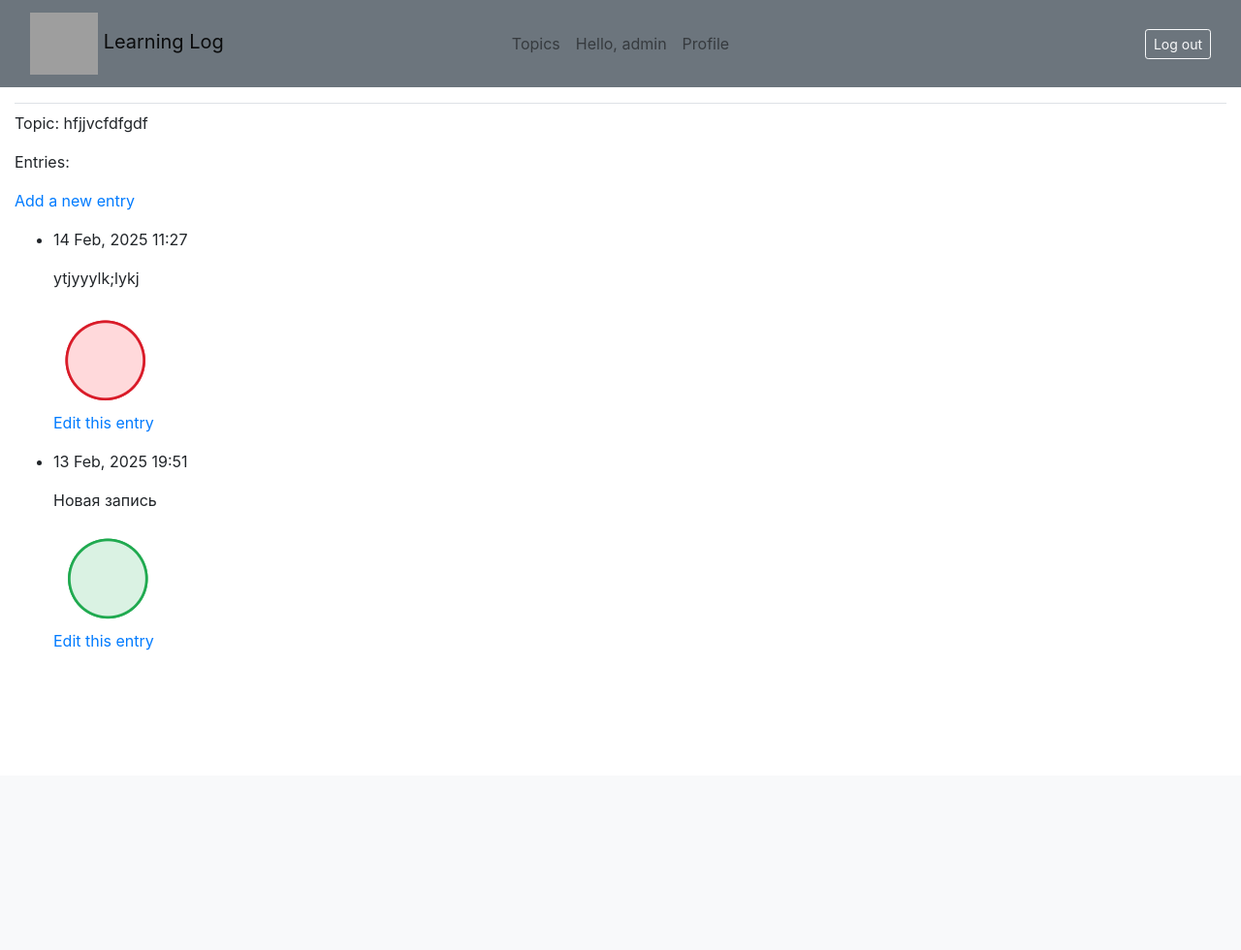
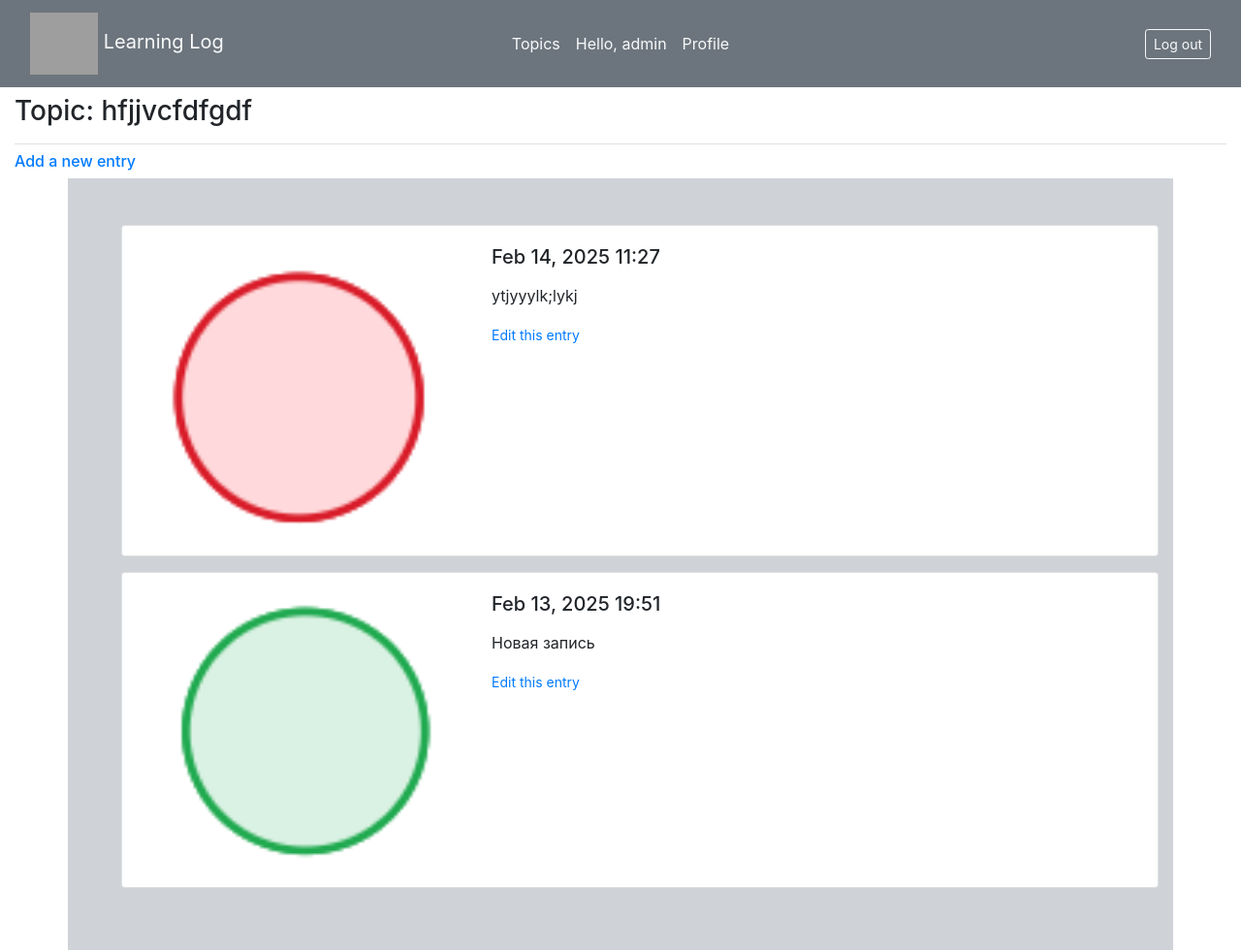
Before and after one commit to ankobets/learning_log, a Django app: page /topics/2/ in a window 1280 px wide. Shown: the whole page at 97% size. Before the commit the page ends 671 px from the top, so only its background shows below. Run offline with Django 5.2, Linux system fonts and the light colour scheme; a user stored in the database is signed in; data comes from the database, SQL or seed files in the repository; both versions use the stored data as it was after the commit; some libraries are stand-ins or nearby versions; grey boxes are pictures that could not be loaded.

Commit message:
Edited pages

```diff
--- a/learning_logs/templates/learning_logs/base.html
+++ b/learning_logs/templates/learning_logs/base.html
@@ -5,9 +5,7 @@
 <head>
     <meta charset="UTF-8">
     <meta name="viewport" content="width=device-width, initial-scale=1, shrink-to-fit=no" >
-    <link href="//maxcdn.bootstrapcdn.com/bootstrap/4.1.1/css/bootstrap.min.css" rel="stylesheet" id="bootstrap-css">
-    <script src="//maxcdn.bootstrapcdn.com/bootstrap/4.1.1/js/bootstrap.min.js"></script>
-    <script src="//cdnjs.cloudflare.com/ajax/libs/jquery/3.2.1/jquery.min.js"></script>
+
 
     <title>Learning Log</title>
 
@@ -27,7 +25,7 @@
         <div class="collapse navbar-collapse " id="navbarCollapse">
             <div class="container  ">
 
-                <a class="navbar-brand " href="{% url 'learning_logs:index' %}">
+                <a class="navbar-brand text-light" href="{% url 'learning_logs:index' %}">
                     <img src="/media/logo.png" alt="Logo" width="70" height="64" class="d-inline-block align-text-middle">
                     Learning Log
                 </a>
@@ -36,31 +34,31 @@
             <div class="container justify-content-center ">
                 <ul class="navbar-nav me-auto mb-2 mb-lg-0 ">
                     <li class="nav-item">
-                        <a class="nav-link" href="{% url 'learning_logs:topics'%}">
+                        <a class="nav-link text-light" href="{% url 'learning_logs:topics'%}">
                             Topics
                         </a>
                     </li>
 
                     {% if user.is_authenticated %}
                     <li class="nav-item">
-                            <a class="nav-link" href="{% url 'users:profile' %}">
+                            <a class="nav-link text-light" href="{% url 'users:profile' %}">
                                 Hello, {{ user.username }}
                             </a>
                     </li>
                     <li class="nav-item">
-                            <a class="nav-link" href="{% url 'users:profile' %}">
+                            <a class="nav-link text-light" href="{% url 'users:profile' %}">
                                 Profile
                             </a>
                     </li>
 
                     {% else %}
                     <li class="nav-item">
-                        <a class="nav-link" href="{% url 'users:register' %}">
+                        <a class="nav-link text-light" href="{% url 'users:register' %}">
                             Register
                         </a>
                     </li>
                     <li class="nav-item">
-                        <a class="nav-link" href="{% url 'users:login' %}">
+                        <a class="nav-link text-light" href="{% url 'users:login' %}">
                             Log in
                         </a>
                     </li>
--- a/learning_logs/templates/learning_logs/topic.html
+++ b/learning_logs/templates/learning_logs/topic.html
@@ -1,35 +1,51 @@
 {% extends "learning_logs/base.html" %}
+
+{%  block page_header %}
+
+<h3>Topic: {{ topic }}</h3>
+
+{% endblock page_header %}
 
 {% block content %}
 
-<p>
-    Topic: {{ topic }}
-</p>
-<p>
-    Entries:
-</p>
-<p>
+<h6>
     <a href="{% url 'learning_logs:new_entry' topic.id %}">Add a new entry</a>
-</p>
+</h6>
+
+<div class="container py-5 custom-bg">
+
+    <style>
+        .custom-bg {
+        background-color: #cfd3d8;
+        }
+    </style>
 <ul>
     {% for entry in entries %}
-    <li>
+    <div class="card mb-3 container-fluid">
+        <div class="row no-gutters">
+            <div class="col-md-4">
+                <img src="{{ entry.ex_data.url }}" alt="..." class="card-img-top ">
+            </div>
+            <div class="col-md-8">
+                <div class="card-body">
+                    <h5 class="card-title">{{ entry.date_added|date:'M d, Y H:i' }}</h5>
+                    <p class="card-text">{{ entry.text|linebreaks }}</p>
+                    <p class="card-text">
+                        <small class="text-muted">
+                            <a href="{% url 'learning_logs:edit_entry' entry.id %}">Edit this entry</a>
+                        </small>
+                    </p>
+                </div>
+            </div>
+        </div>
+    </div>
 
-        <p>{{ entry.date_added|date:'d M, Y H:i' }}</p>
-        <p>
-            {{ entry.text|linebreaks }}
-        </p>
-        <img src="{{ entry.ex_data.url }}">
-        <p>
-            <a href="{% url 'learning_logs:edit_entry' entry.id %}">Edit this entry</a>
-        </p>
-
-    </li>
     {% empty %}
-    <li>
+    <p>
         There are no entries for this topic yet.
-    </li>
+    </p>
     {% endfor %}
 </ul>
+</div>
 
 {% endblock content %}
```
Also changed, not shown: learning_logs/templates/learning_logs/topics.html (+22 -5 lines), users/templates/registration/profile.html (+7 -0 lines), users/templates/registration/register.html (+17 -4 lines), db.sqlite3.
